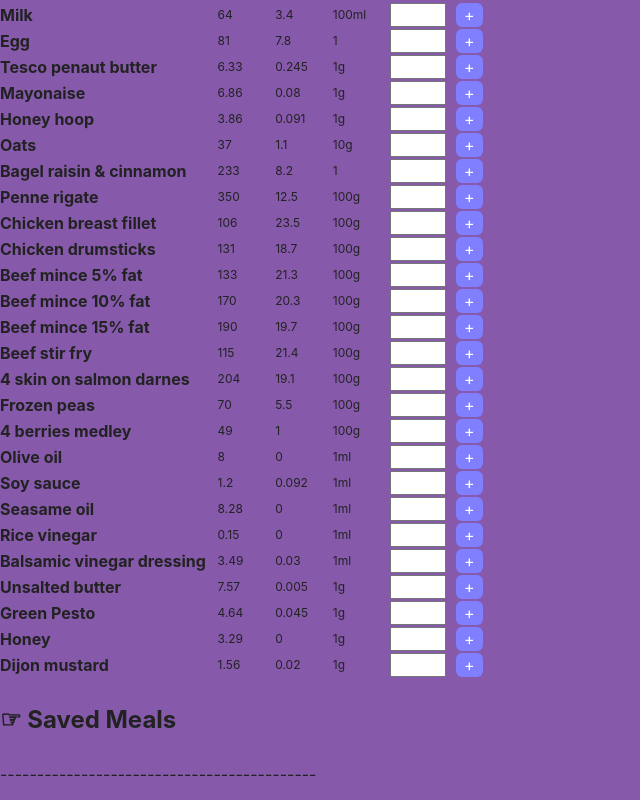
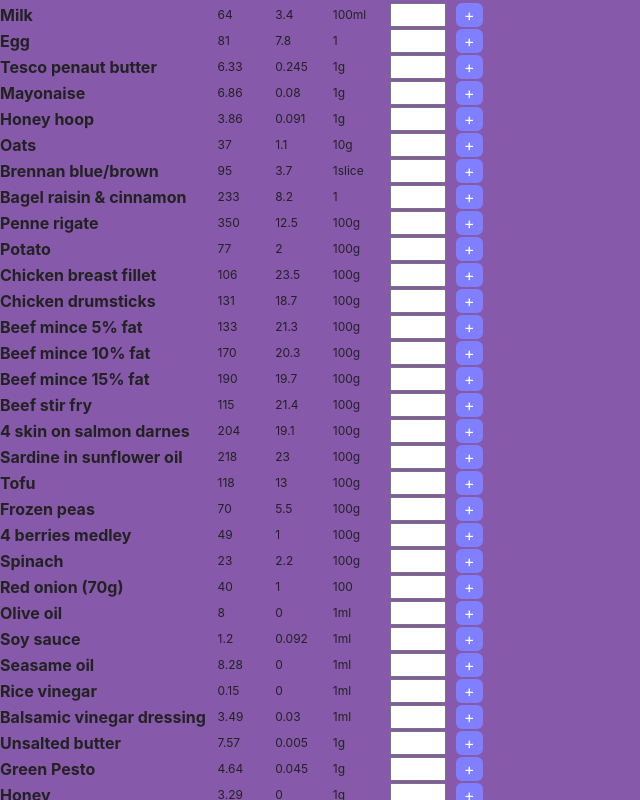
Before and after one commit to Martin19999/Food-Tracker, a React (Create React App) app: page / in a window 1280 px wide. Shown: the part 413-1213 px from the top of the page, without its empty margins (0-640 px from the left). Built offline with nearby package versions, Linux system fonts and the light colour scheme.

Commit message:
more foods

```diff
--- a/src/defaultFoods.js
+++ b/src/defaultFoods.js
@@ -8,9 +8,10 @@
   // Carbs
   ["Honey hoop", 3.86, 0.091, 1, "g"],
   ["Oats", 37, 1.1, 10, "g"],
+  ["Brennan blue/brown", 95, 3.7, 1, "slice"],
   ["Bagel raisin & cinnamon", 233, 8.2, 1, ""],
   ["Penne rigate", 350, 12.5, 100, "g"],
-
+  ["Potato", 77, 2, 100, "g"],
 
   // ----------------Lidl Meat------------------
   //Chicken
@@ -25,10 +26,15 @@
 
   //Seafood
   ["4 skin on salmon darnes", 204, 19.1, 100, "g"],
+  ["Sardine in sunflower oil", 218, 23, 100, "g"],
 
   // -------------------Veg----------------------
+  ["Tofu", 118, 13, 100, "g"],
   ["Frozen peas", 70, 5.5, 100, "g"],
   ["4 berries medley", 49, 1, 100, "g"],
+  ["Spinach", 23, 2.2, 100, "g"],
+  ["Red onion (70g)", 40, 1, 100, ""],
+
 
   // ------------Common Seasonings-------------
   ["Olive oil", 8, 0, 1, "ml"],
```
